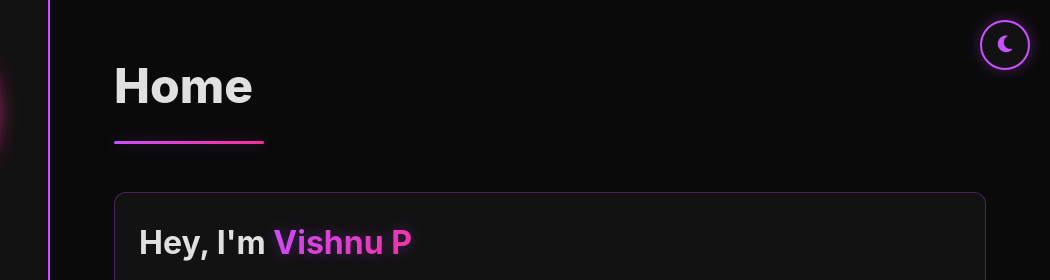
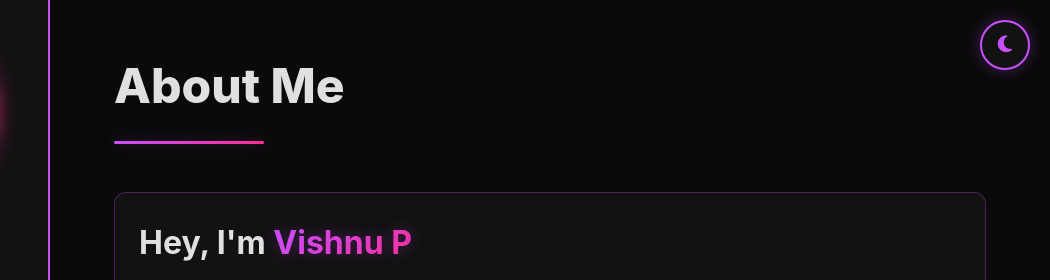
Before and after one commit to v-dedsec/Portfolio_, a plain HTML site: page index.html in a window 1280 px wide. Shown: the top 280 px of the page, 230-1280 px from the left. Drawn offline with Linux system fonts and the light colour scheme.

Commit message:
some fix

```diff
--- a/index.html
+++ b/index.html
@@ -61,7 +61,7 @@
     <main class="main-content">
         <section id="about" class="content-section active">
             <div class="section-header">
-                <h1 class="glitch" data-text="About Me">Home</h1>
+                <h1 class="glitch" data-text="About Me">About Me</h1>
                 <div class="header-line"></div>
             </div>
 
```
